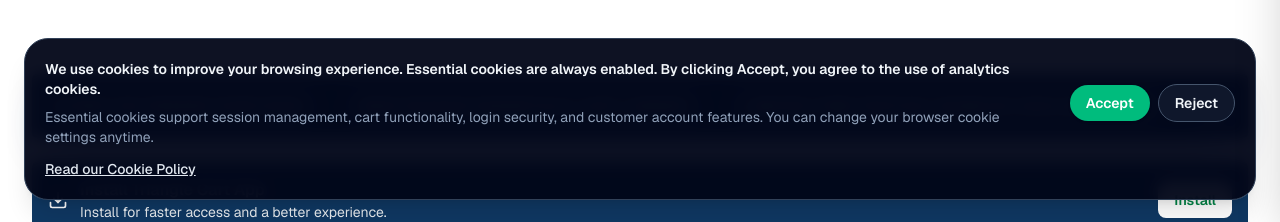
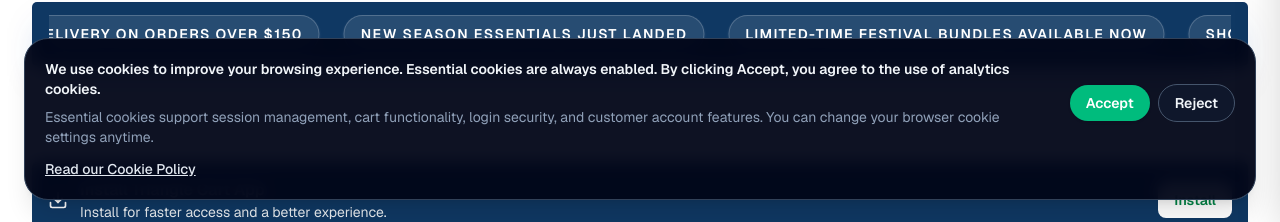
Before and after one commit to techsofttest/trianglecart-next, a Next.js app: page / in a window 1280 px wide. Shown: the part 584-806 px from the top of the page. Built offline with nearby package versions, Linux system fonts and the light colour scheme; no server answers.

Commit message:
PWA install

```diff
--- a/app/page.tsx
+++ b/app/page.tsx
@@ -242,6 +242,10 @@ export default async function Home() {
           </section>
 
           <section className="w-full">
+            <OfferMarquee messages={offerMessages} />
+          </section>
+
+          <section className="w-full">
             <BuyItAgainRow fallbackProducts={buyItAgainProducts} />
           </section>
 
@@ -255,10 +259,6 @@ export default async function Home() {
 
           <section className="w-full">
             <ProductRow title="Our latest products" products={latestProducts} viewAllLink="/products" />
-          </section>
-
-          <section className="w-full">
-            <OfferMarquee messages={offerMessages} />
           </section>
 
           <section className="w-full">
```
